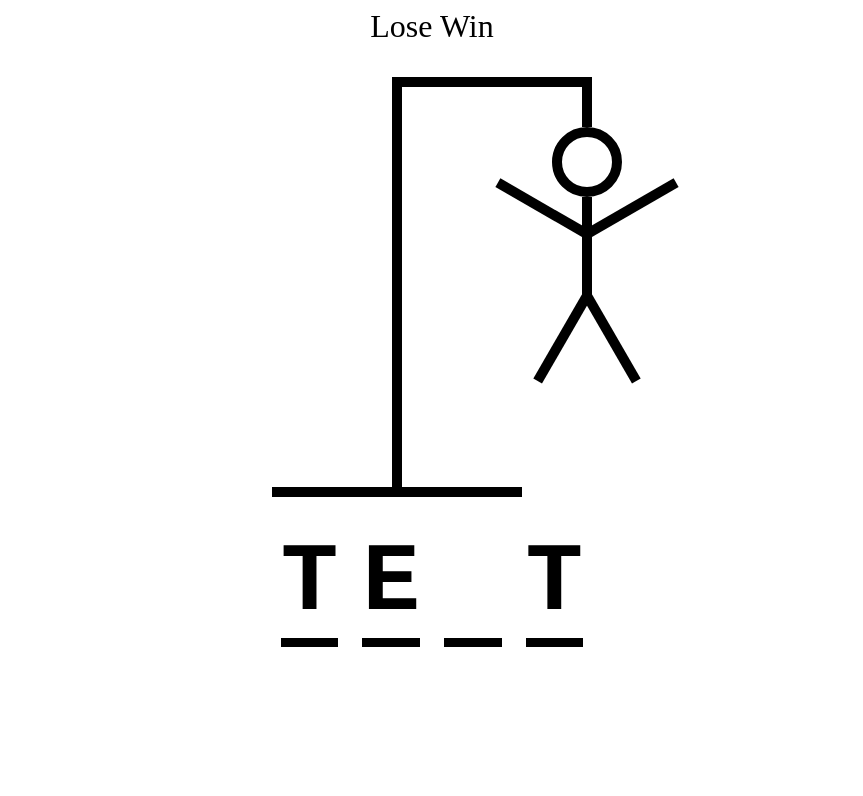
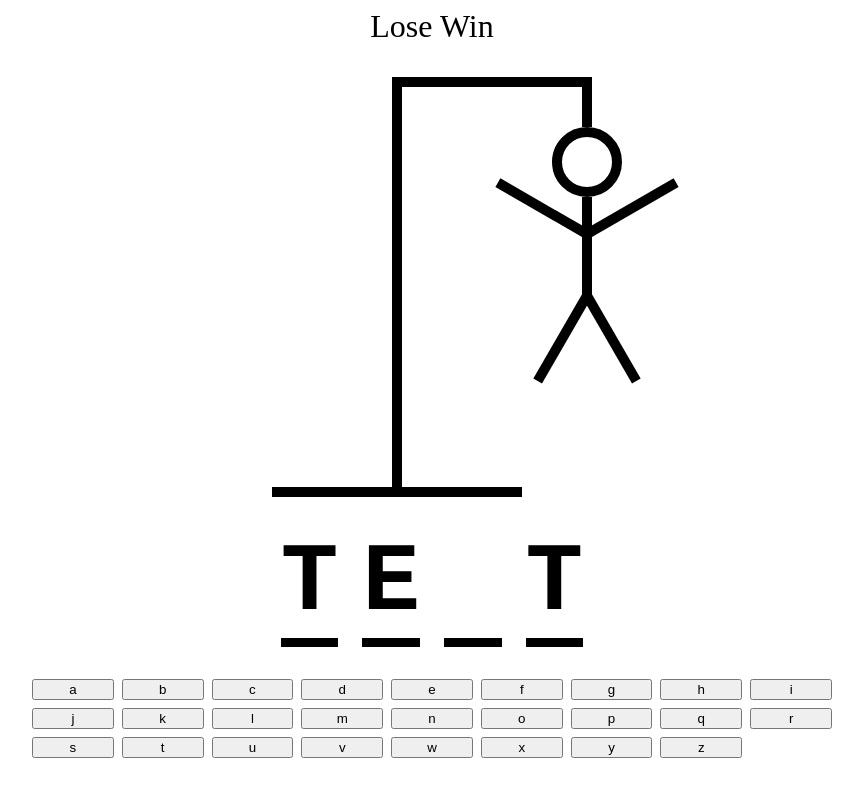
Before and after one commit to justinandersonwebdev/hangman-quiz-game, a React (Vite) app: page / in a window 1280 px wide. Shown: the top 796 px of the page, without its empty margins (208-1071 px from the left). Built offline with nearby package versions, Linux system fonts and the light colour scheme.

Commit message:
build Keyboard component, unstyled

```diff
--- a/src/App.tsx
+++ b/src/App.tsx
@@ -27,7 +27,9 @@ function App() {
       <div style={{ fontSize: '2rem', textAlign: 'center' }}>Lose Win</div>
       <HangmanDrawing />
       <HangmanWord />
-      <Keyboard />
+      <div style={{ alignSelf: 'stretch' }}>
+        <Keyboard />
+      </div>
     </div>
   )
 }
--- a/src/Keyboard.tsx
+++ b/src/Keyboard.tsx
@@ -1 +1,43 @@
-export function Keyboard() {}
+const letterList: string[] = [
+  'a',
+  'b',
+  'c',
+  'd',
+  'e',
+  'f',
+  'g',
+  'h',
+  'i',
+  'j',
+  'k',
+  'l',
+  'm',
+  'n',
+  'o',
+  'p',
+  'q',
+  'r',
+  's',
+  't',
+  'u',
+  'v',
+  'w',
+  'x',
+  'y',
+  'z'
+]
+export function Keyboard() {
+  return (
+    <div
+      style={{
+        display: 'grid',
+        gridTemplateColumns: 'repeat(auto-fit, minmax(75px, 1fr))',
+        gap: '.5rem'
+      }}
+    >
+      {letterList.map((letter) => {
+        return <button key={letter}>{letter}</button>
+      })}
+    </div>
+  )
+}
```
